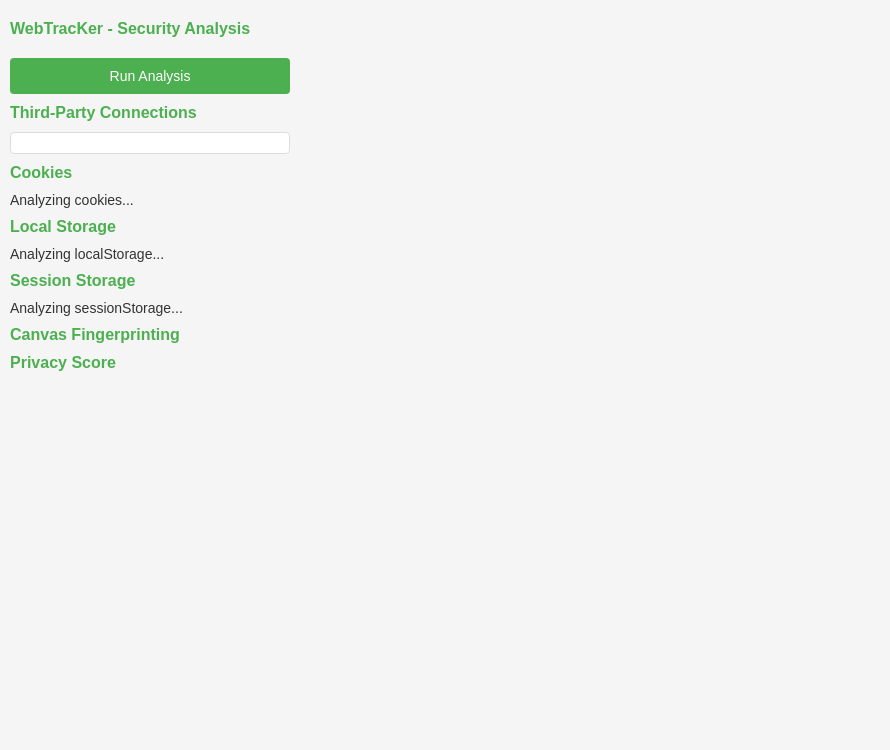
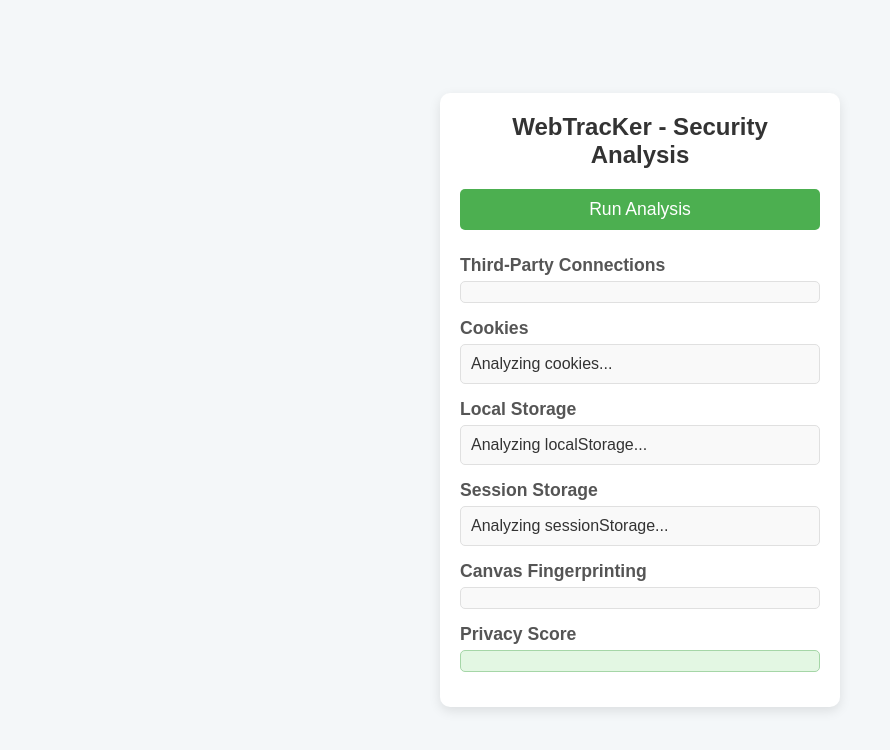
Before and after one commit to alemagno10/Web-Tracker, a browser extension: page index.html in a window 1280 px wide. Both pictures are taken after a click on the button "Run Analysis". Shown: the whole page, without its empty margins (0-890 px from the left). Drawn offline with Linux system fonts and the light colour scheme.

Commit message:
fix: view

```diff
--- a/index.html
+++ b/index.html
@@ -7,28 +7,42 @@
   <link rel="stylesheet" href="styles.css">
 </head>
 <body>
-  <h3>WebTracKer - Security Analysis</h3>
+  <div class="container">
+    <h2>WebTracKer - Security Analysis</h2>
 
-  <button id="analyzeButton">Run Analysis</button>
+    <button id="analyzeButton" class="analyze-btn">Run Analysis</button>
 
-  <div id="results" class="hidden">
+    <div id="results" class="results hidden">
+      <div class="info-section">
         <h3>Third-Party Connections</h3>
-    <ul id="connectionList"></ul>
+        <ul id="connectionList" class="info-list"></ul>
+      </div>
 
+      <div class="info-section">
         <h3>Cookies</h3>
-    <div id="cookieInfo"></div>
+        <p id="cookieInfo" class="info-item"></p>
+      </div>
 
+      <div class="info-section">
         <h3>Local Storage</h3>
-    <div id="localStorageInfo"></div>
+        <p id="localStorageInfo" class="info-item"></p>
+      </div>
 
+      <div class="info-section">
         <h3>Session Storage</h3>
-    <div id="sessionStorageInfo"></div>
+        <p id="sessionStorageInfo" class="info-item"></p>
+      </div>
 
+      <div class="info-section">
         <h3>Canvas Fingerprinting</h3>
-    <div id="canvasFingerprintingInfo"></div>
+        <p id="canvasFingerprintingInfo" class="info-item"></p>
+      </div>
 
+      <div class="info-section">
         <h3>Privacy Score</h3>
-    <div id="privacyScore"></div>
+        <p id="privacyScore" class="privacy-score"></p>
+      </div>
+    </div>
   </div>
 
   <script src="popup.js"></script>
--- a/popup.js
+++ b/popup.js
@@ -9,7 +9,7 @@ document.addEventListener('DOMContentLoaded', () => {
   const resultsSection = document.getElementById('results');
 
   analyzeButton.addEventListener('click', () => {
-    resultsSection.classList.remove('hidden');
+    resultsSection.classList.add('visible');
     privacyScoreElement.textContent = '';
     canvasFingerprintingInfo.textContent = '';
 
--- a/styles.css
+++ b/styles.css
@@ -1,63 +1,89 @@
+* {
+  margin: 0;
+  padding: 0;
+  box-sizing: border-box;
+  font-family: 'Arial', sans-serif;
+}
+
 body {
-  font-family: Arial, sans-serif;
-  font-size: 14px;
+  background-color: #f4f7f9;
+  display: flex;
+  justify-content: center;
+  align-items: center;
+  height: 100vh;
+}
+
+.container {
+  background-color: #fff;
+  border-radius: 10px;
+  padding: 20px;
+  box-shadow: 0 4px 12px rgba(0, 0, 0, 0.1);
+  max-width: 400px;
+  width: 100%;
+}
+
+h2 {
+  text-align: center;
   color: #333;
-  margin: 0;
-  padding: 10px;
-  width: 300px;
-  height: 400px;
-  box-sizing: border-box;
-  background-color: #f5f5f5;
+  font-size: 1.5em;
+  margin-bottom: 20px;
+}
+
+.analyze-btn {
+  width: 100%;
+  padding: 10px 20px;
+  background-color: #4CAF50;
+  color: #fff;
+  border: none;
+  border-radius: 5px;
+  font-size: 1.1em;
+  cursor: pointer;
+  margin-bottom: 15px;
+}
+
+.analyze-btn:hover {
+  background-color: #45a049;
+}
+
+.results {
+  display: none;
+  margin-top: 10px;
+}
+
+.results.visible {
+  display: block;
+}
+
+.info-section {
+  margin-bottom: 15px;
 }
 
 h3 {
-  margin: 10px 0;
-  font-size: 16px;
-  color: #4CAF50;
+  font-size: 1.1em;
+  color: #555;
+  margin-bottom: 5px;
 }
 
-ul {
-  list-style-type: none;
-  padding-left: 0;
-  margin: 10px 0;
-  background-color: #fff;
-  border: 1px solid #ddd;
-  border-radius: 4px;
+.info-list, .info-item {
   padding: 10px;
-  max-height: 100px;
-  overflow-y: auto;
+  border: 1px solid #e0e0e0;
+  background-color: #f9f9f9;
+  border-radius: 5px;
+  margin-bottom: 5px;
+  color: #333;
 }
 
-ul li {
-  padding: 5px 0;
-  border-bottom: 1px solid #ddd;
-  word-wrap: break-word;
-  font-size: 12px;
+.info-list {
+  list-style: none;
 }
 
-ul li:last-child {
-  border-bottom: none;
+.privacy-score {
+  font-size: 1.2em;
+  font-weight: bold;
+  text-align: center;
+  padding: 10px;
+  background-color: #e3f7e3;
+  color: #388e3c;
+  border: 1px solid #a5d6a7;
+  border-radius: 5px;
 }
-
-button {
-  background-color: #4CAF50;
-  color: white;
-  border: none;
-  padding: 10px 20px;
-  text-align: center;
-  text-decoration: none;
-  display: inline-block;
-  font-size: 14px;
-  border-radius: 4px;
-  cursor: pointer;
-  width: 100%;
-  margin-top: 10px;
-}
-
-button:hover {
-  background-color: #45a049;
-}
-
-.hidden {
-  display: none; /* Esconde a seção de resultados */
-}
```
Lines whose indentation alone changed are shown as unchanged.
